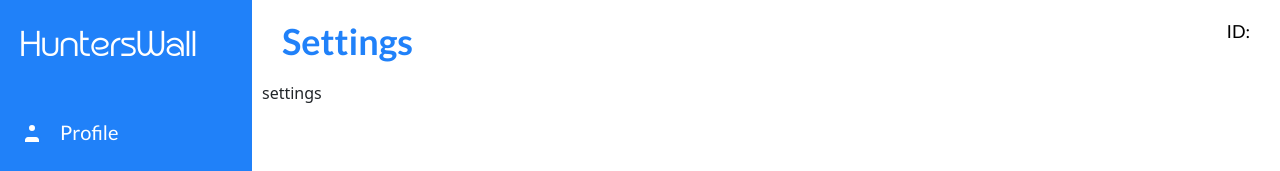
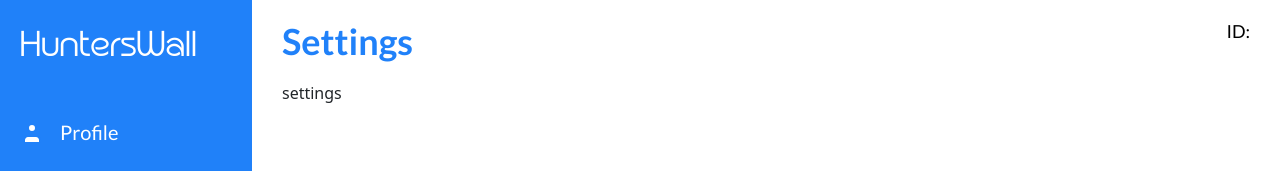
Before and after one commit to Dreezy305/HuntersWall, a Next.js app: page /dashboard in a window 1280 px wide. Both pictures are taken after a click on the item "Settings". Shown: the top 171 px of the page. Built offline with nearby package versions, Linux system fonts and the light colour scheme; no server answers.

Commit message:
settings page

```diff
--- a/styles/settings.scss
+++ b/styles/settings.scss
@@ -1,3 +1,4 @@
 .settings {
   flex: 4;
+  padding: 0px 20px;
 }
```
